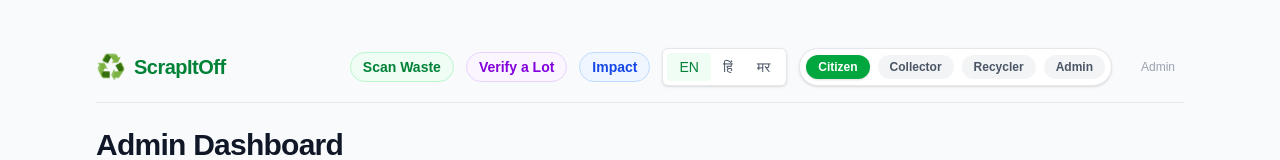
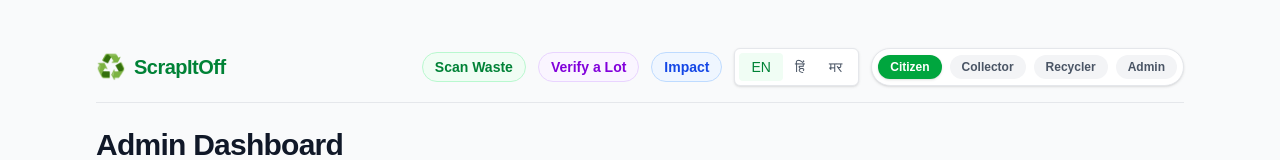
Before and after one commit to farhaaannnazizkhan/scrapitoff, a Next.js app: page /admin in a window 1280 px wide. Shown: the top 160 px of the page. Built offline with nearby package versions, Linux system fonts and the light colour scheme; no server answers; the database is empty.

Commit message:
Remove redundant admin link from header

```diff
--- a/components/shared/AppHeader.tsx
+++ b/components/shared/AppHeader.tsx
@@ -29,9 +29,6 @@ export function AppHeader({ currentRole, currentLang }: { currentRole: DemoRole,
         </Link>
         <LanguageSwitcher currentLang={currentLang} />
         <RoleSwitcher currentRole={currentRole} />
-        <Link href="/admin" className="px-2 py-1 text-xs font-medium text-gray-400 hover:text-gray-600 border border-transparent hover:border-gray-300 rounded ml-2 transition-colors">
-          Admin
-        </Link>
       </div>
     </header>
   );
```
